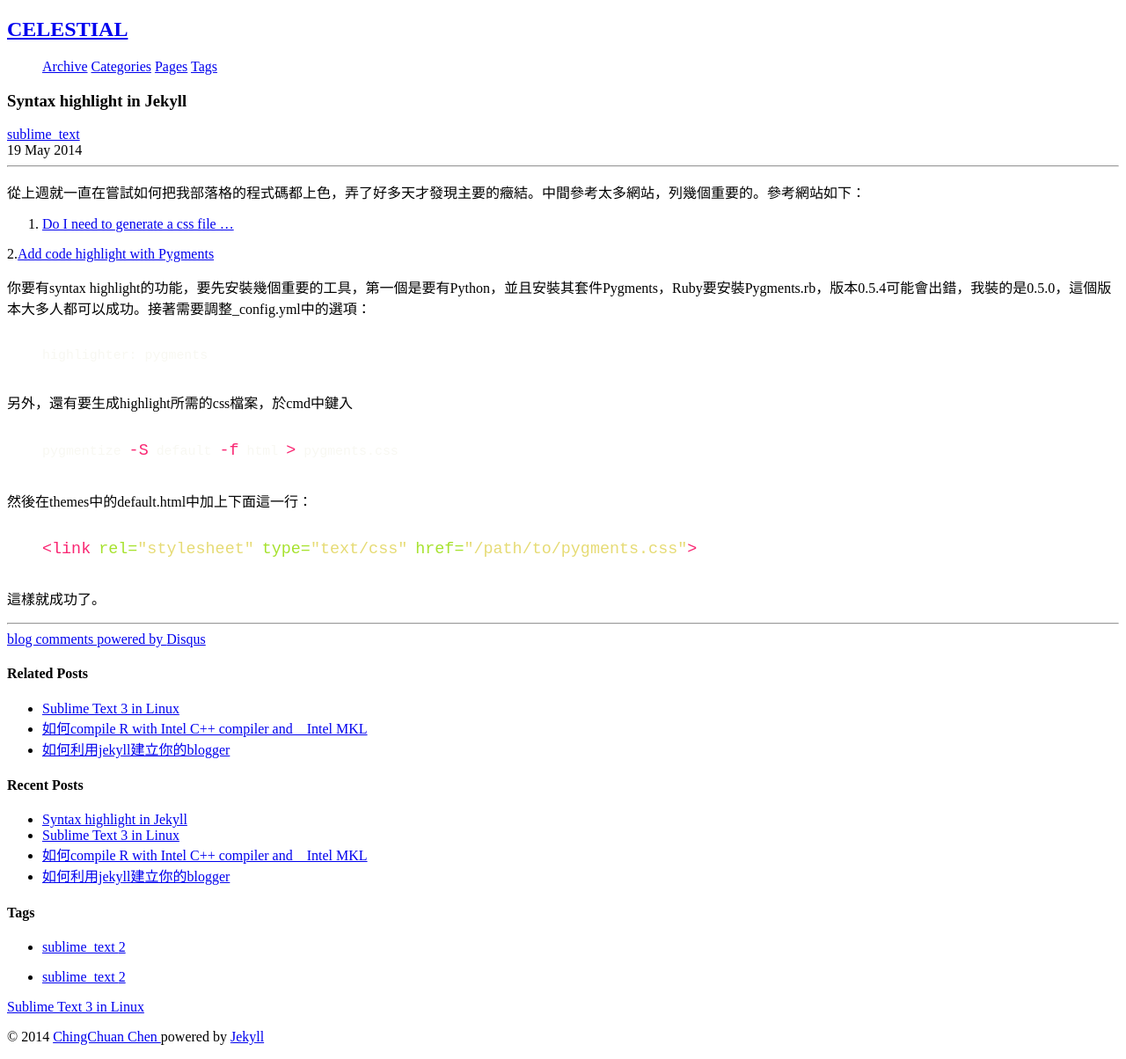
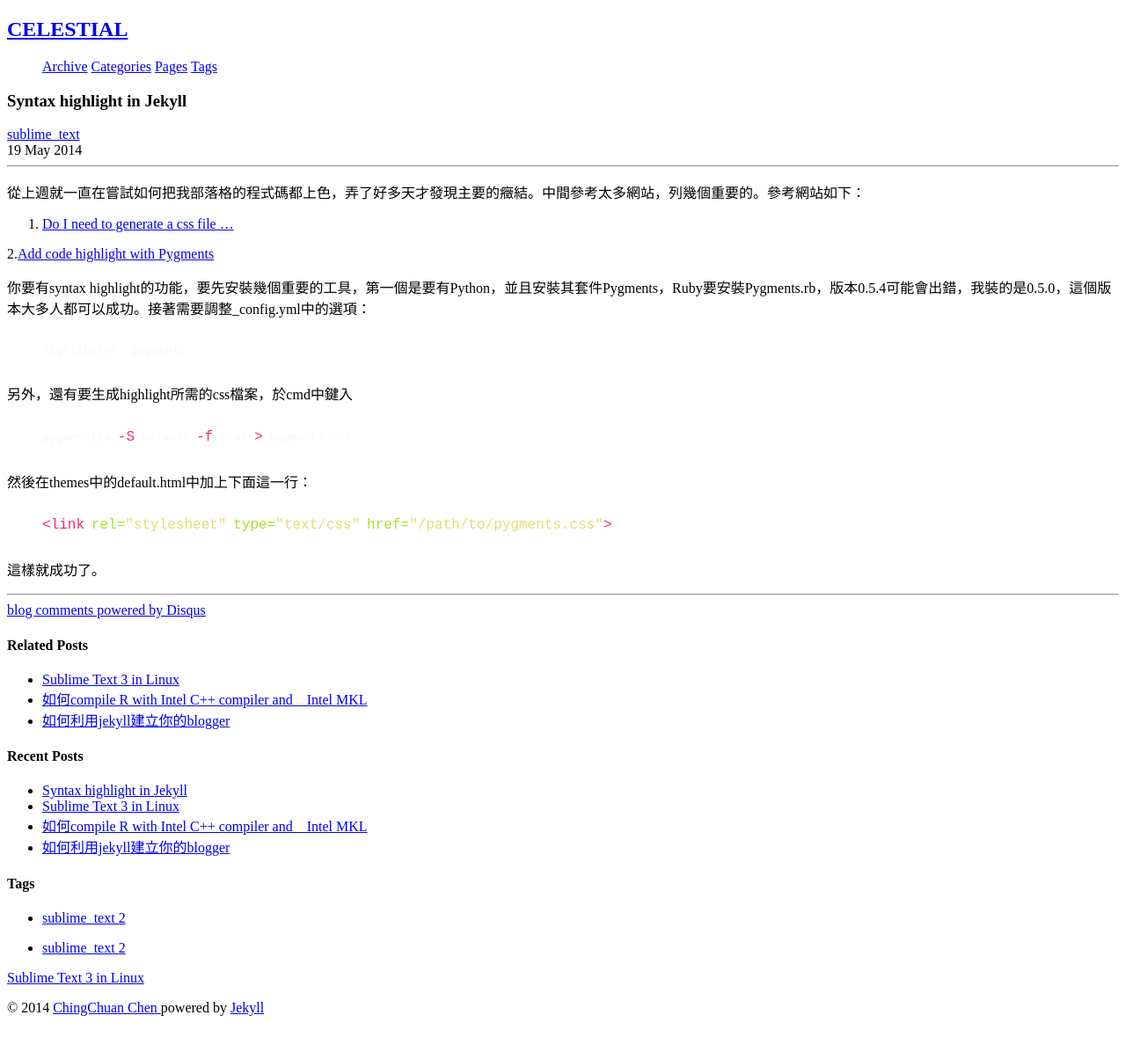
Before and after one commit to chengyucatch/chingchuan-chen.github.com, a Jekyll site: the page built from _posts/2014-05-19-syntax-highlight-in-jekyll.md, in a window 1280 px wide. Shown: the whole page at 88% size. Built offline with Jekyll 4.4.1, drawn with Linux system fonts in a browser that asks for light colours; nearby versions of some CDN libraries; library files that are not in the unit come from our copies; comment, search, counter and statistics services are not loaded; after the commit the page ends 1171 px from its top, so only the background shows below that.

Commit message:
new post

```diff
--- a/demoFile/css/syntax.css
+++ b/demoFile/css/syntax.css
@@ -5,7 +5,7 @@
 
 .highlight .hll { background-color: #ffffcc }
 .highlight  { /*background: #272822;*/ color: #f8f8f2;
-  font: normal normal normal 115%/normal 'Inconsolata', monospace !important;
+  font: normal normal normal 105%/normal 'Inconsolata','Monaco', 'Courier New', 'DejaVu Sans Mono', 'Bitstream Vera Sans Mono' monospace !important;
   overflow: auto;
  }
 .highlight .c { color: #75715e } /* Comment */
```
